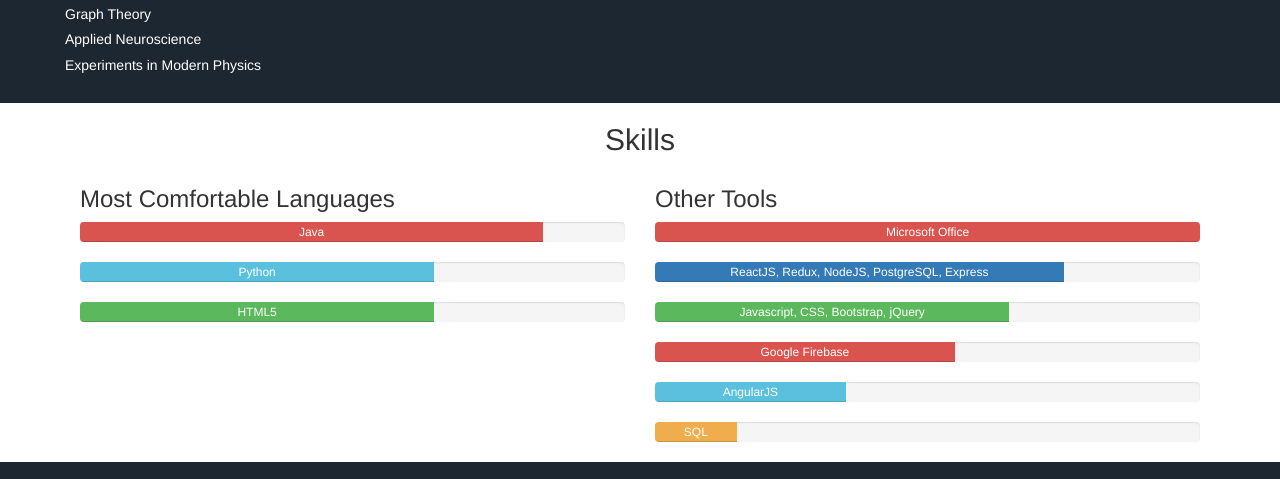
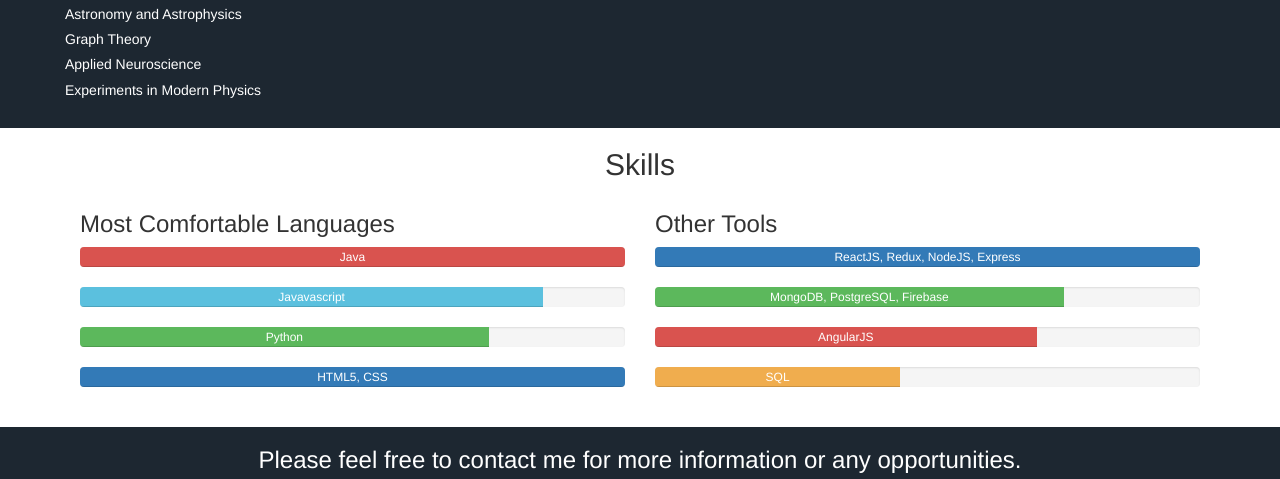
Before and after one commit to ArnabDey/ArnabDey.github.io, a plain HTML site: page index.html in a window 1280 px wide. Shown: the part 2176-2655 px from the top of the page. Drawn offline with nearby package versions, Linux system fonts and the light colour scheme.

Commit message:
Updated the skill level

```diff
--- a/index.html
+++ b/index.html
@@ -116,9 +116,9 @@
 								<br/>
 								<h6> * Ongoing class </h6>
 							</div>
-							<div class = "col-xs-6">
+							<div class = "col-xs-6 text-center">
 								<br/>
-								<img src = "images/klaus.jpg" alt = "CS" id = "links" height = "275" width = "500">
+								<img src = "images/gtlogo.png" alt = "CS" id = "links" height = "300" width = "300">
 							</div>
 						</div>
 						<div class="row">
@@ -144,54 +144,50 @@
 					<div class = "col-xs-6 center">
 						<h3 > Most Comfortable Languages</h3>
 						<div class = "progress center">
-						  <div class="progress-bar progress-bar-danger center" role="progressbar" aria-valuenow = "85" ariavalue-min = "0" ariavalue-max = "100" style= "width: 85%">
-						Java
+						  <div class="progress-bar progress-bar-danger center" role="progressbar" aria-valuenow = "85" ariavalue-min = "0" ariavalue-max = "100" style= "width: 100%">
+							Java
 							</div>
 						</div>
 						<div class = "progress">
-						  <div class="progress-bar progress-bar-info" role="progressbar" aria-valuenow = "65" ariavalue-min = "0" ariavalue-max = "100" style= "width: 65%">
-						Python
+						  <div class="progress-bar progress-bar-info" role="progressbar" aria-valuenow = "65" ariavalue-min = "0" ariavalue-max = "100" style= "width: 85%">
+							Javavascript
 							</div>
 						</div>
 						<div class = "progress">
-						  <div class="progress-bar progress-bar-success" role="progressbar" aria-valuenow = "65" ariavalue-min = "0" ariavalue-max = "100" style= "width: 65%">
-						HTML5
+						  <div class="progress-bar progress-bar-success" role="progressbar" aria-valuenow = "65" ariavalue-min = "0" ariavalue-max = "100" style= "width: 75%">
+							Python
+							</div>
+						</div>
+						<div class = "progress">
+						  <div class="progress-bar progress-bar purple" role="progressbar" aria-valuenow = "65" ariavalue-min = "0" ariavalue-max = "100" style= "width: 100%">
+							HTML5, CSS
 							</div>
 						</div>
 					</div>
 					<div class = "col-xs-6">
 					<h3> Other Tools </h3>
 						<div class = "progress">
-						  <div class="progress-bar progress-bar-danger active" role="progressbar" aria-valuenow = "100" ariavalue-min = "0" ariavalue-max = "100" style= "width: 100%">
-						Microsoft Office
+                          <div class="progress-bar progress-bar purple" role="progressbar" aria-valuenow = "65" ariavalue-min = "0" ariavalue-max = "100" style= "width: 100%">
+							ReactJS, Redux, NodeJS, Express
 							</div>
 						</div>
 						<div class = "progress">
-                          <div class="progress-bar progress-bar purple" role="progressbar" aria-valuenow = "65" ariavalue-min = "0" ariavalue-max = "100" style= "width: 75%">
-							ReactJS, Redux, NodeJS, PostgreSQL, Express
-							</div>
-						</div>
-						<div class = "progress">
-							<div class="progress-bar progress-bar-success" role="progressbar" aria-valuenow = "65" ariavalue-min = "0" ariavalue-max = "100" style= "width: 65%">
-						Javascript, CSS, Bootstrap, jQuery
+							<div class="progress-bar progress-bar-success" role="progressbar" aria-valuenow = "65" ariavalue-min = "0" ariavalue-max = "100" style= "width: 75%">
+							MongoDB, PostgreSQL, Firebase
 							</div>
 						</div>
 
                         <div class = "progress">
-                          <div class="progress-bar progress-bar-danger" role="progressbar" aria-valuenow = "65" ariavalue-min = "0" ariavalue-max = "100" style= "width: 55%">
-                        	Google Firebase
+                          <div class="progress-bar progress-bar-danger" role="progressbar" aria-valuenow = "65" ariavalue-min = "0" ariavalue-max = "100" style= "width: 70%">
+                        	AngularJS
                             </div>
                          </div>
                         <div class = "progress">
-                          <div class="progress-bar progress-bar-info" role="progressbar" aria-valuenow = "65" ariavalue-min = "0" ariavalue-max = "100" style= "width: 35%">
-                        AngularJS
+                          <div class="progress-bar progress-bar-warning" role="progressbar" aria-valuenow = "65" ariavalue-min = "0" ariavalue-max = "100" style= "width: 45%">
+                        	SQL
                             </div>
                         </div>
-                        <div class = "progress">
-                          <div class="progress-bar progress-bar-warning" role="progressbar" aria-valuenow = "65" ariavalue-min = "0" ariavalue-max = "100" style= "width: 15%">
-                        SQL
-                            </div>
-                        </div>
+                        <br/>
 					</div>
 				</div>
 			</div>
```
Also changed, not shown: images/gtlogo.png (added), images/klaus.jpg (deleted).
